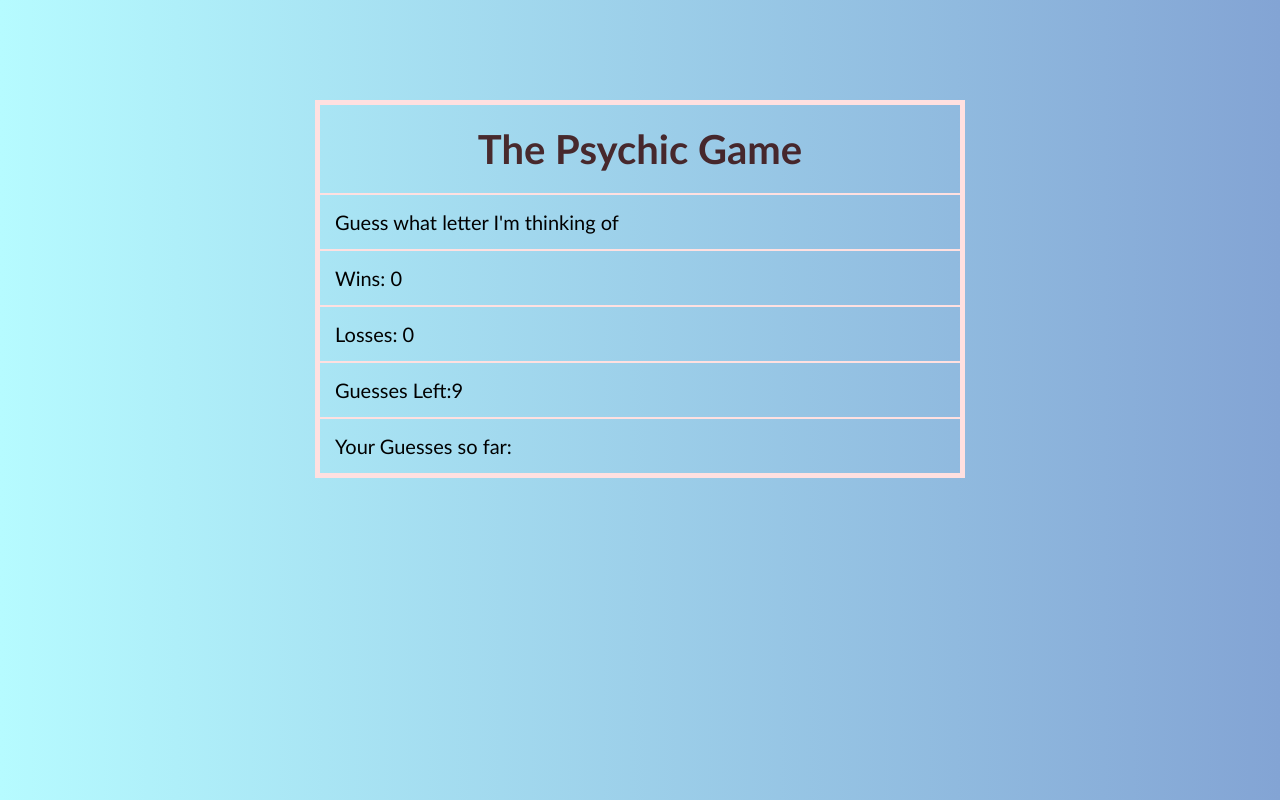
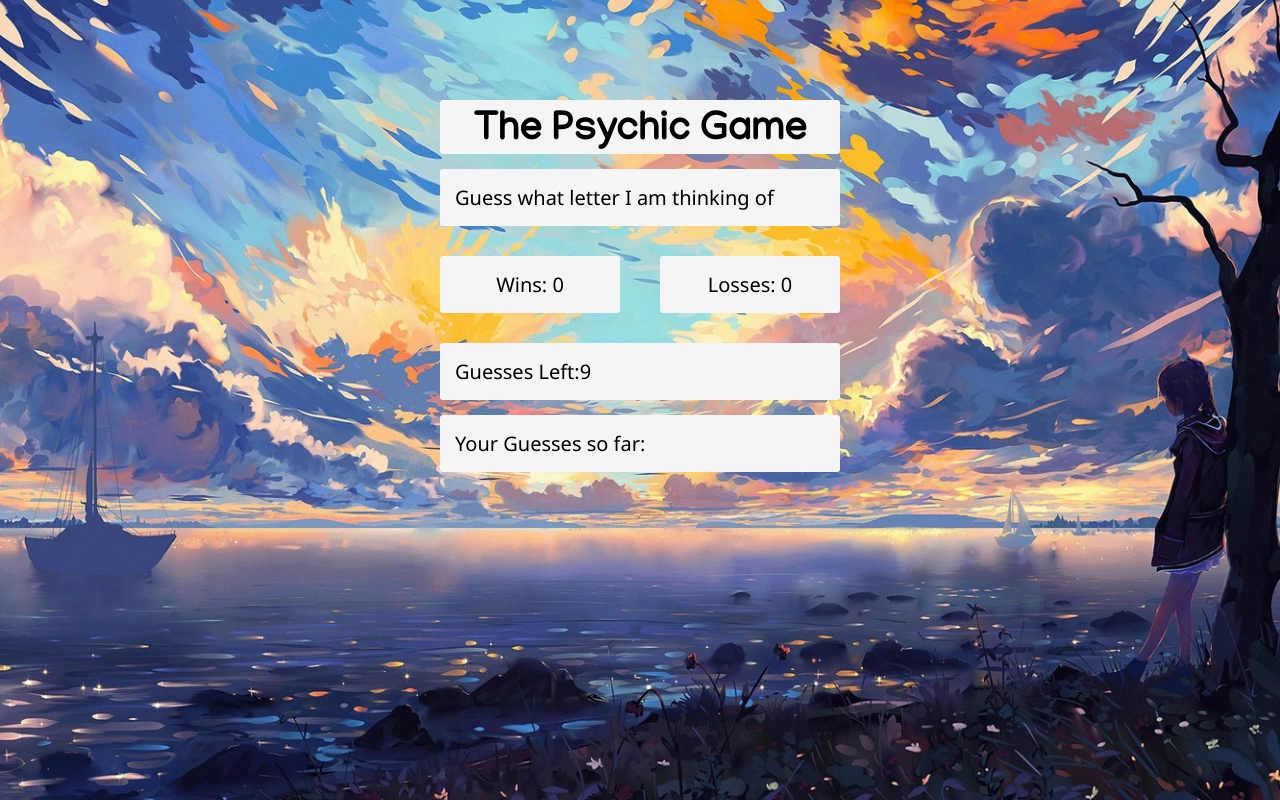
Before and after one commit to tiurzm/Psychic-Game, a plain HTML site: page index.html in a window 1280 px wide. Drawn offline with Linux system fonts and the light colour scheme.

Commit message:
<COMMENT>

```diff
--- a/assets/css/style.css
+++ b/assets/css/style.css
@@ -5,30 +5,55 @@
 body {
     font-size: 20px;
     margin: 0;
-    background: #83a4d4;  /* fallback for old browsers */
-    background: -webkit-linear-gradient(to right, #b6fbff, #83a4d4);  /* Chrome 10-25, Safari 5.1-6 */
-    background: linear-gradient(to right, #b6fbff, #83a4d4); /* W3C, IE 10+/ Edge, Firefox 16+, Chrome 26+, Opera 12+, Safari 7+ */
-
-
-    font-family: 'Trebuchet MS', 'Lucida Sans Unicode', 'Lucida Grande', 'Lucida Sans', Arial, sans-serif;
+    background: url(../images/hh.jpg) no-repeat center center fixed;
+    -webkit-background-size: cover;
+    -moz-background-size: cover;
+    -o-background-size: cover;
+    background-size: cover;
+    font-family: 'Segoe UI', Tahoma, Geneva, Verdana, sans-serif
 }
 
 h1 {
-    padding: 20px;
-    margin: 0;
-    color: rgba(54, 7, 7, 0.836);
+    padding-bottom: 0;
+    padding-top: 10px;
+    margin: 0 auto;
     text-align: center;
+    font-family: 'Manjari', sans-serif;
+    background: whitesmoke;
+    max-width: 400px;
+    border-radius: 3px;
+
 }
 
 p {
     padding: 15px;
-    margin: 0;
-    border-top: 2px solid #ffe0e0;
+    margin: 15px auto;
+    background: whitesmoke;
+    max-width: 400px;
+    border-radius: 3px;
 }
 
 .container {
     max-width: 650px;
     width: 100%;
     margin: 100px auto;
-    border: 5px solid #ffe0e0;
 }
+.left {
+    float: left;
+    width: 45%;
+
+}
+.right {
+    float: right;
+    width: 45%;
+
+}
+.together {
+    text-align: center;
+    max-width: 400px;
+    margin: 0 auto;
+}
+
+.clear {
+    clear: both;
+}
--- a/assets/javascript/game.js
+++ b/assets/javascript/game.js
@@ -33,6 +33,7 @@ plus();
 function reset(){
     gsScore = 9;
     gsLeft.textContent = 9;
+    gsLeft = 9
     gsFar.textContent = "";
 };
 
--- a/index.html
+++ b/index.html
@@ -5,14 +5,20 @@
     <meta name="viewport" content="width=device-width, initial-scale=1.0">
     <meta http-equiv="X-UA-Compatible" content="ie=edge">
     <link rel="stylesheet" href="./assets/css/style.css">
+    <link href="https://fonts.googleapis.com/css?family=Manjari&display=swap" rel="stylesheet">
     <title>psychicgame</title>
 </head>
 <body>
     <div class="container">
-        <h1>The Psychic Game</h1>
-        <p>Guess what letter I'm thinking of</p>
-        <p>Wins:<span id="wins"> 0</span></p>
-        <p>Losses:<span id="losses"> 0</span></p>
+        <h1><b>The Psychic Game</b></h1>
+        <p>Guess what letter I am thinking of</p>
+        <div class="together">
+            <p class="left">Wins:<span id="wins"> 0</span></p>
+            <p class="right">Losses:<span id="losses"> 0</span></p>
+            <div class="clear"></div>
+        </div>
+
+        <div class="clear"></div>
         <p>Guesses Left:<span id="left">9</span></p>
         <p>Your Guesses so far: <span id="guess"></span></p>
     </div>
```
Also changed, not shown: assets/images/hh.jpg (added), 3 other files.
